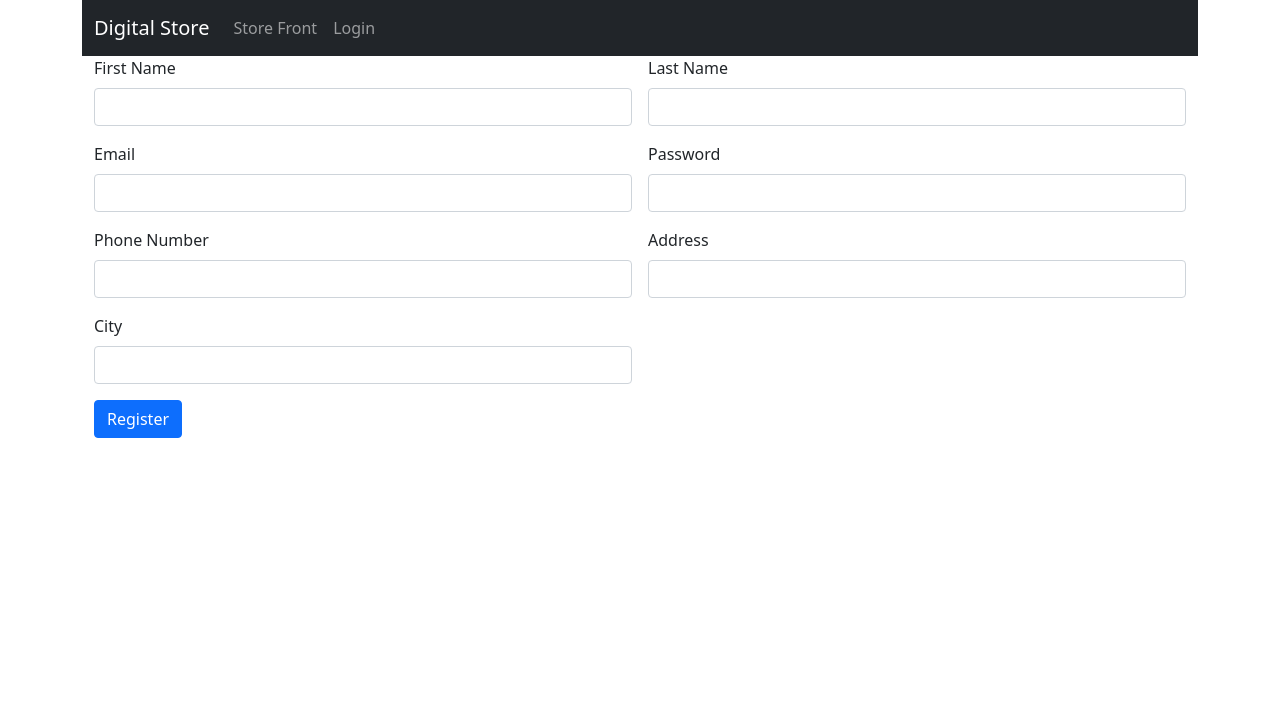
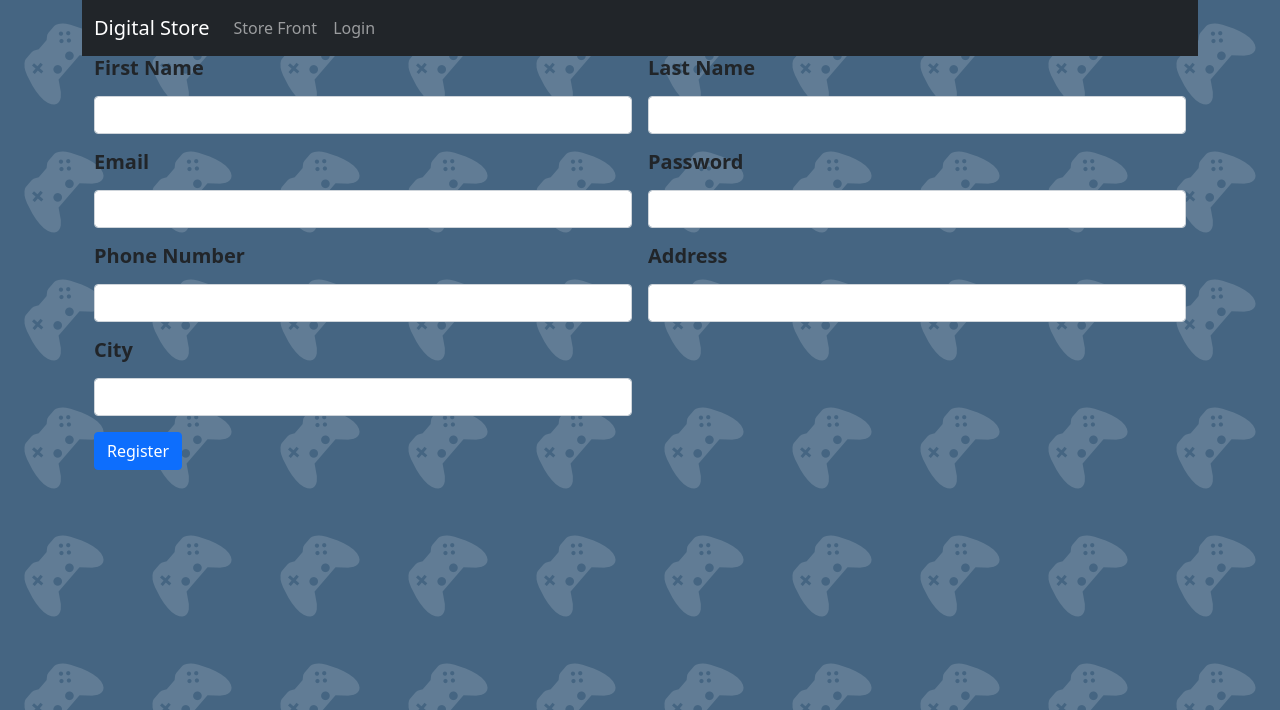
Before and after one commit to Tooli36/AcadmicProjects, a PHP site: page /register.php in a window 1280 px wide. Shown: the top 710 px of the page. Run offline with PHP 8.4, Linux system fonts and the light colour scheme.

Commit message:
The final changes

```diff
--- a/web_project/store/cart.php
+++ b/web_project/store/cart.php
@@ -65,7 +65,7 @@
 <!doctype html>
 <html lang="en">
 	<?php printHead(); ?>
-	<body>
+	<body style="background-image: url('imgs/back.png'); background-repeat: repeat;">
 		<div class="container">
 <!-- NAVIGATION -->
 			<nav class="navbar navbar-expand-lg navbar-dark bg-dark">
@@ -127,7 +127,7 @@
 					if ($cart_size>=1)
 					{
 						echo "
-						<h2 class=\"col-md-auto\">Total: ".$_SESSION["total_price"].getCurrency()."</h2>
+						<h2 class=\"col-md-auto\"><B>Total: ".$_SESSION["total_price"].getCurrency()."</B></h2>
 						";
 
 						echo "<form class=\"col-md-auto\" action=\"".SelfPOST()."\" method=\"post\">
--- a/web_project/store/index.php
+++ b/web_project/store/index.php
@@ -26,8 +26,8 @@
 <!doctype html>
 <html lang="en">
 	<?php printHead(); ?>
-  <body>
-		<div class="container">
+  <body style="background-image: url('imgs/back.png'); background-repeat: repeat;">
+		<div class="container" >
 			<!-- NAVIGATION -->
 			<nav class="navbar navbar-expand-lg navbar-dark bg-dark">
 			  <div class="container-fluid">
--- a/web_project/store/logout.php
+++ b/web_project/store/logout.php
@@ -15,7 +15,7 @@
     <link href="https://cdn.jsdelivr.net/npm/bootstrap@5.0.2/dist/css/bootstrap.min.css" rel="stylesheet" integrity="sha384-EVSTQN3/azprG1Anm3QDgpJLIm9Nao0Yz1ztcQTwFspd3yD65VohhpuuCOmLASjC" crossorigin="anonymous">
     <title>Logging out</title>
   </head>
-  <body>
+  <body style="background-image: url('imgs/back.png'); background-repeat: repeat;">
 		<div class="container">
 				<?php
 					echo "<div class=\"alert alert-primary my-5 \" role=\"alert\">Logging-out...</div>";
--- a/web_project/store/order.php
+++ b/web_project/store/order.php
@@ -34,7 +34,7 @@
 <!doctype html>
 <html lang="en">
 	<?php printHead(); ?>
-	<body>
+	<body style="background-image: url('imgs/back.png'); background-repeat: repeat;">
 		<div class="container">
 			<!-- NAVIGATION -->
 			<nav class="navbar navbar-expand-lg navbar-dark bg-dark">
@@ -80,7 +80,7 @@
 			{
 				if (getUser($_SESSION["user_id"])["admin"]==1) // if you're admin
 				{
-					echo "you're admin";
+					echo '<h3 style="color: #ffa500;"><B>you are admin</B></h3>';
 					$orders = getAllOrders();
 					for ($i=0; $i<count($orders); $i++)
 					{
@@ -199,7 +199,6 @@
 			?>
 		</div>
 
-
     <script src="https://cdn.jsdelivr.net/npm/bootstrap@5.0.2/dist/js/bootstrap.bundle.min.js" integrity="sha384-MrcW6ZMFYlzcLA8Nl+NtUVF0sA7MsXsP1UyJoMp4YLEuNSfAP+JcXn/tWtIaxVXM" crossorigin="anonymous"></script>
   </body>
 </html>
--- a/web_project/store/register.php
+++ b/web_project/store/register.php
@@ -24,7 +24,7 @@
 <!doctype html>
 <html lang="en">
 	<?php printHead(); ?>
-  <body>
+  <body style="background-image: url('imgs/back.png'); background-repeat: repeat;">
 		<div class="container">
 			<!-- NAVIGATION -->
 			<nav class="navbar navbar-expand-lg navbar-dark bg-dark">
@@ -49,31 +49,31 @@
 			<div class="container">
 				<form class="row g-3" action="<?php echo SelfPOST();?>" method="post">
 					<div class="col-md-6">
-						<label for="name_f" class="form-label">First Name</label>
+						<label for="name_f" class="form-label"><h5><B>First Name</B></h5></label>
 						<input type="text" name="fn" class="form-control" id="name_f">
 					</div>
 					<div class="col-md-6">
-						<label for="name_l" class="form-label">Last Name</label>
+						<label for="name_l" class="form-label"><h5><B>Last Name</B></h5></label>
 						<input type="text" name="ln" class="form-control" id="name_l">
 					</div>
 					<div class="col-md-6">
-						<label for="inputEmail4" class="form-label">Email</label>
+						<label for="inputEmail4" class="form-label"><h5><B>Email</B></h5></label>
 						<input type="email" name="email" class="form-control" id="inputEmail4">
 					</div>
 					<div class="col-md-6">
-						<label for="inputPassword4" class="form-label">Password</label>
+						<label for="inputPassword4" class="form-label"><h5><B>Password</B></h5></label>
 						<input type="password" name="password" class="form-control" id="inputPassword4">
 					</div>
 					<div class="col-6">
-						<label for="phone" class="form-label">Phone Number</label>
+						<label for="phone" class="form-label"><h5><B>Phone Number</B></h5></label>
 						<input type="text" name="phone" class="form-control" id="phone" name="phone">
 					</div>
 					<div class="col-6">
-						<label for="inputAddress" class="form-label">Address</label>
+						<label for="inputAddress" class="form-label"><h5><B>Address</B></h5></label>
 						<input type="text" name="address" class="form-control" id="inputAddress">
 					</div>
 					<div class="col-md-6">
-						<label for="inputCity" class="form-label">City</label>
+						<label for="inputCity" class="form-label"><h5><B>City</B></h5></label>
 						<input type="text" name="city" class="form-control" id="inputCity">
 					</div>
 					<div class="col-12">
```
Also changed, not shown: web_project/store/login.php (+3 -4 lines), web_project/store/imgs/back.png (added), web_project/store/imgs/bob_img.png (added), 3 other files.
